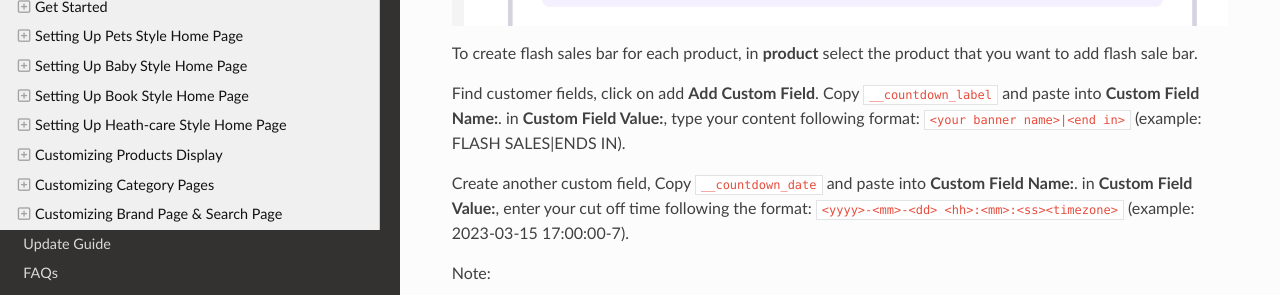
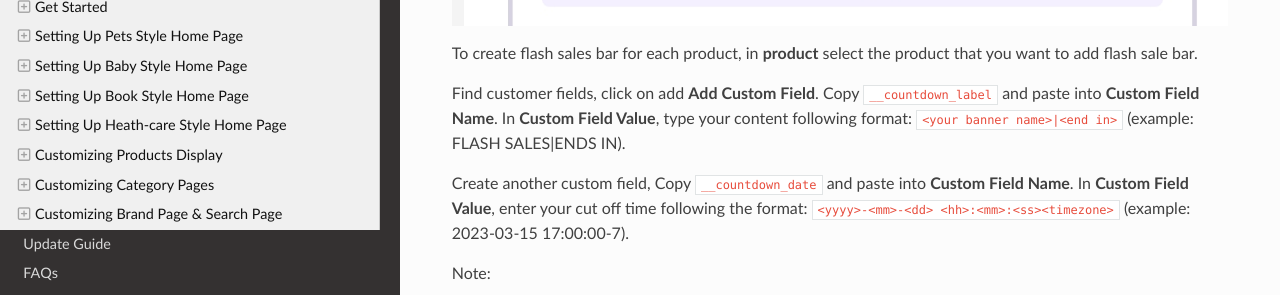
Before and after one commit to allcommerce/bc-mooncat-docs, an MkDocs documentation site: the page built from docs/usage.md, in a window 1280 px wide and 900 px high, scrolled down 53533 px. Shown: the part 174-469 px from the top of the window. Built offline with MkDocs 1.6.1, drawn with Linux system fonts in a browser that asks for light colours; nearby versions of some CDN libraries.

```diff
--- a/docs/usage.md
+++ b/docs/usage.md
@@ -917,9 +917,9 @@ Note: The time before cut off the message will show **shipping today** after cut
 
 To create flash sales bar for each product, in **product** select the product that you want to add flash sale bar.
 
-Find customer fields, click on add **Add Custom Field**. Copy `__countdown_label` and paste into **Custom Field Name:**. in **Custom Field Value:**, type your content following format: `<your banner name>|<end in>` (example: FLASH SALES|ENDS IN).
+Find customer fields, click on add **Add Custom Field**. Copy `__countdown_label` and paste into **Custom Field Name**. In **Custom Field Value**, type your content following format: `<your banner name>|<end in>` (example: FLASH SALES|ENDS IN).
 
-Create another custom field, Copy `__countdown_date` and paste into **Custom Field Name:**. in **Custom Field Value:**, enter your cut off time following the format: `<yyyy>-<mm>-<dd> <hh>:<mm>:<ss><timezone>` (example: 2023-03-15 17:00:00-7).
+Create another custom field, Copy `__countdown_date` and paste into **Custom Field Name**. In **Custom Field Value**, enter your cut off time following the format: `<yyyy>-<mm>-<dd> <hh>:<mm>:<ss><timezone>` (example: 2023-03-15 17:00:00-7).
 
 Note:
 
```
